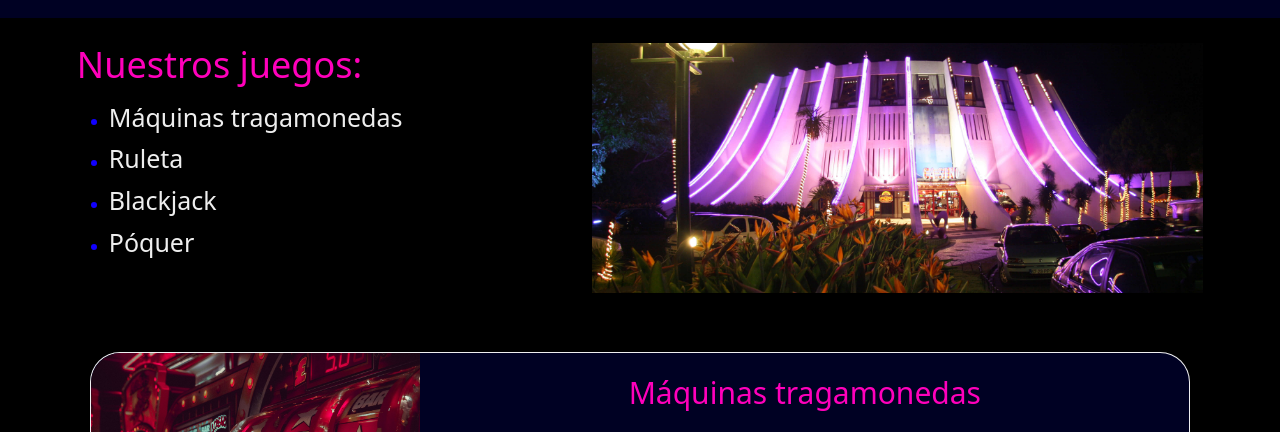
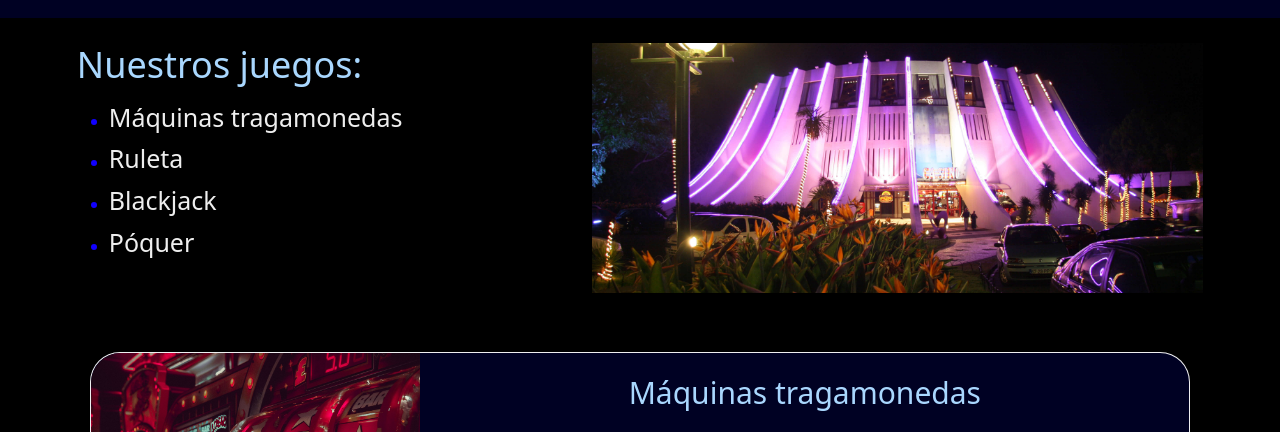
Before and after one commit to FranciscoEscoz/PFEscoz, a website: page index.html in a window 1280 px wide. Shown: the part 78-510 px from the top of the page. Drawn offline with nearby package versions, Linux system fonts and the light colour scheme.

Commit message:
cambio de colores de los titulos

```diff
--- a/scss/base/_vars.scss
+++ b/scss/base/_vars.scss
@@ -1,5 +1,4 @@
-$color-title: rgb(255, 0, 187);
-// $color-title: rgb(169, 215, 254);
+$color-title: rgb(169, 215, 254);
 $color-white: rgba(255, 255, 255, 0.935);
 $color-fondo-blue: rgb(0, 1, 35);
 $color-fondo-main: rgb(0,0,0);
```
Also changed, not shown: css/style.css, 1 other file.
